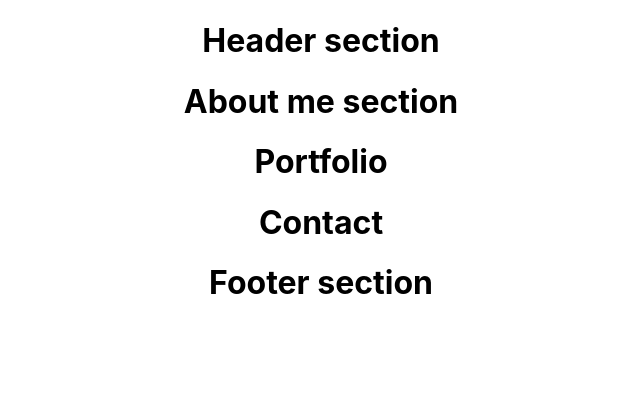
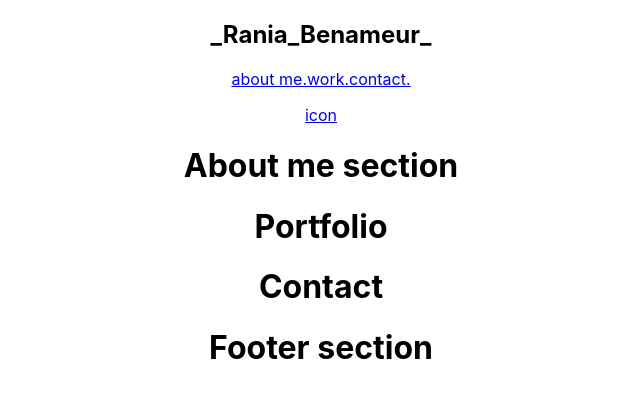
Before and after one commit to RBenameur/Rania-Benameur-Portfolio-React, a React (Create React App) app in the folder my-react-app/: page / in a window 1280 px wide. Shown: the top 398 px of the page, without its empty margins (319-959 px from the left). Built offline with nearby package versions, Linux system fonts and the light colour scheme.

Commit message:
added HTML for header component

```diff
--- a/my-react-app/src/components/header/Header.js
+++ b/my-react-app/src/components/header/Header.js
@@ -3,7 +3,24 @@ function Header(){
 
     return (
         <>
-        <h1>Header section</h1>
+        <header>
+            <nav>
+                <div id="logo">
+                    <h1>_Rania_Benameur_</h1>
+                </div>
+                <div id="navigation">
+                    <a href="#about">about me.</a>
+                    <a href="#work">work.</a>
+                    <a href="#contact">contact.</a>
+                </div>
+            </nav>
+            <div class="hero-container">
+                <a href="#about">
+                    <p>icon</p>
+                    {/* <i class="fas fa-chevron-down fa-3x"></i> */}
+                    </a>
+            </div>
+        </header>
         </>
     );
 }
```
